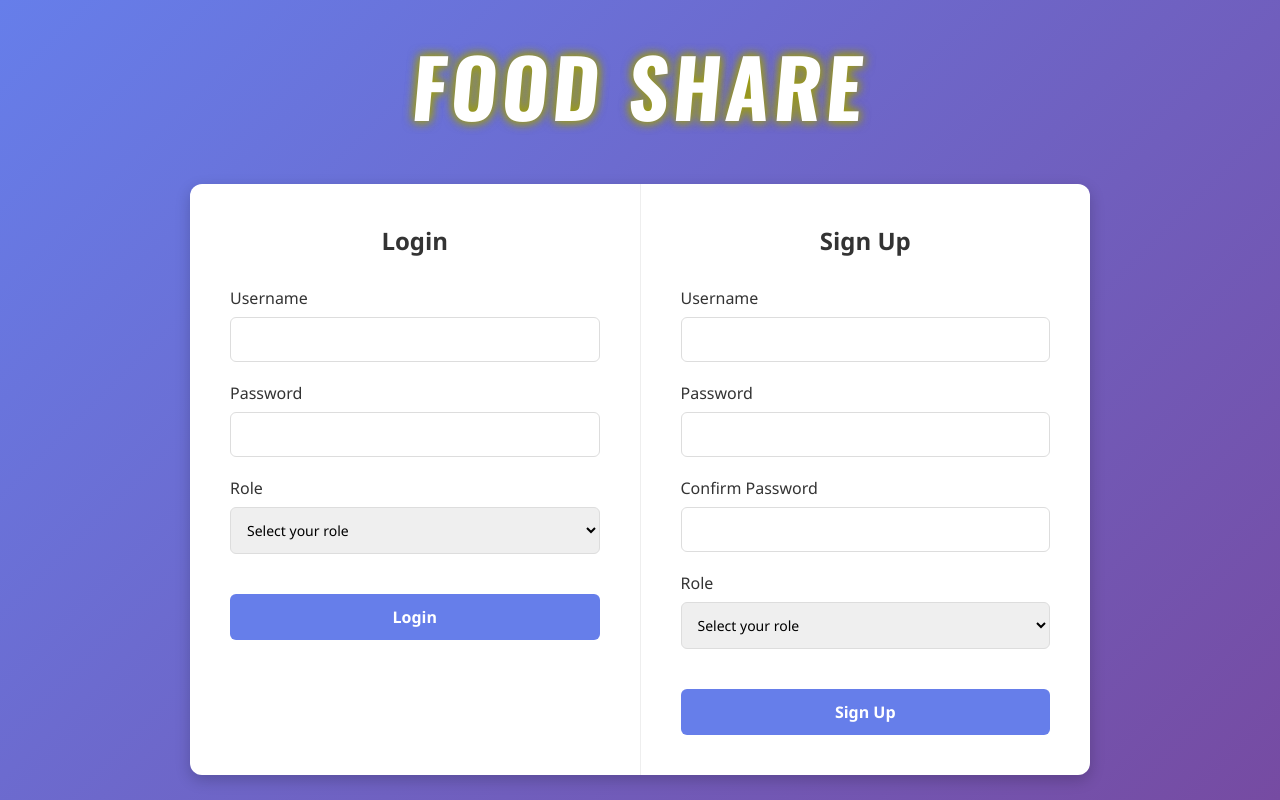
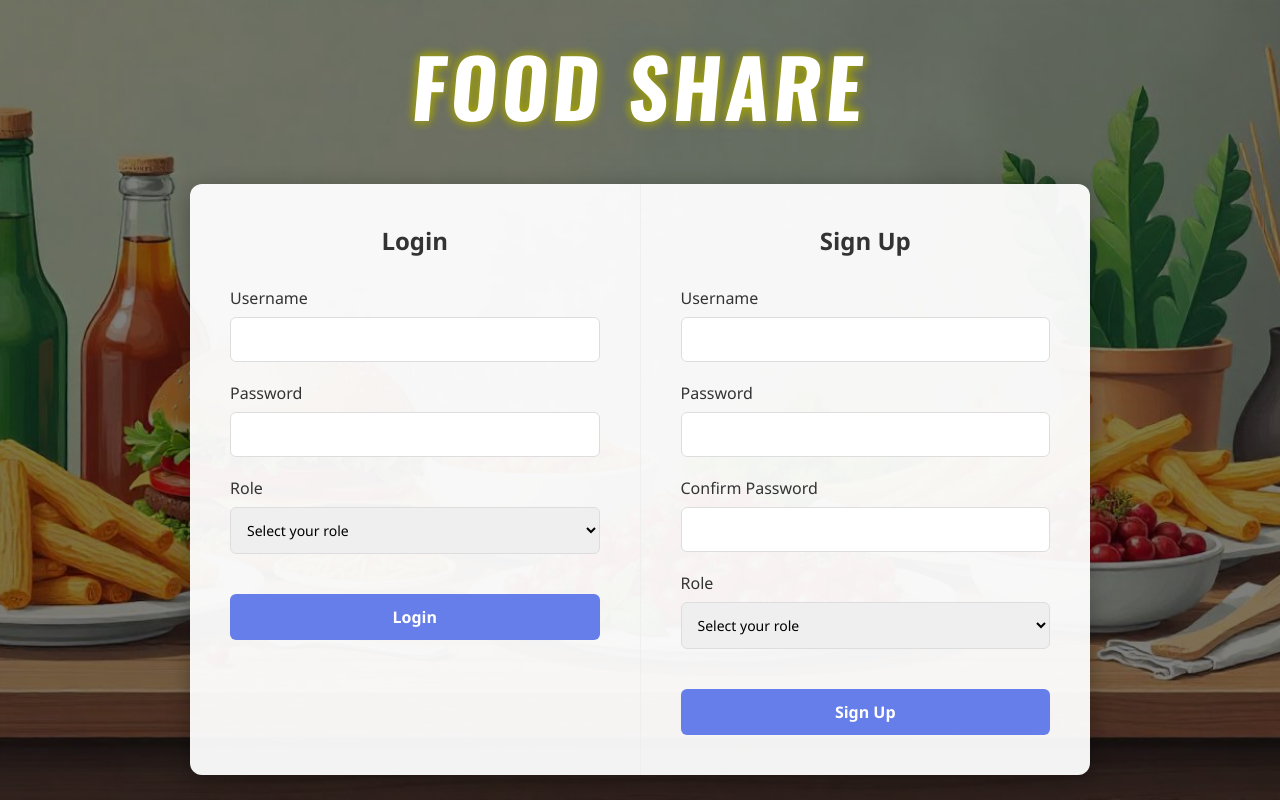
Before and after one commit to Indrajiths4/webproject, a PHP site: page /home.php in a window 1280 px wide. Run offline with PHP 8.4, Linux system fonts and the light colour scheme.

Commit message:
new changes

```diff
--- a/home.php
+++ b/home.php
@@ -167,7 +167,7 @@ if (isset($_POST['logout'])) {
                 <a href="insert_item.php">Add Item</a>
                 <a href="update_item.php">Update Item</a>
                 <a href="delete_item.php">Delete Item</a>
-                <a href="bought_item.php">Bought items</a>
+                <a href="bought_item.php">Donated items</a>
             </div>
             <div class="user-section">
                 <span>Welcome, <?php echo $_SESSION['username']; ?></span>
--- a/login.php
+++ b/login.php
@@ -43,7 +43,7 @@ if(isset($_POST['signup'])) {
 if(isset($_POST['login'])) {
     $username = $_POST['username'];
     $password = $_POST['password'];
-    $role = $_POST['role'];  // New role field
+    $role = $_POST['role'];
     $login_query = "SELECT * FROM users WHERE username = '$username' AND userpassword = '$password' AND usertype = '$role'";
     $result = mysqli_query($conn, $login_query);
 
@@ -67,10 +67,9 @@ if (!isset($_SESSION['username'])):
 <head>
     <meta charset="UTF-8">
     <meta name="viewport" content="width=device-width, initial-scale=1.0">
-    <title>Login & Sign Up</title>
+    <title>Login & Sign Up - Food Share</title>
+    <link href="https://fonts.googleapis.com/css2?family=Oswald:wght@700&display=swap" rel="stylesheet">
     <style>
-        @import url('https://fonts.googleapis.com/css2?family=Oswald:wght@700&display=swap');
-
         * {
             margin: 0;
             padding: 0;
@@ -84,8 +83,24 @@ if (!isset($_SESSION['username'])):
             flex-direction: column;
             align-items: center;
             justify-content: center;
-            background: linear-gradient(135deg, #667eea 0%, #764ba2 100%);
+            background-image: url('loginpic.jpeg'); /* Make sure to create an 'images' folder and add your background image */
+            background-size: cover;
+            background-position: center;
+            background-repeat: no-repeat;
+            background-attachment: fixed;
             padding: 20px;
+            position: relative;
+        }
+
+        body::before {
+            content: '';
+            position: absolute;
+            top: 0;
+            left: 0;
+            right: 0;
+            bottom: 0;
+            background: rgba(0, 0, 0, 0.5);
+            z-index: 1;
         }
 
         .main-heading {
@@ -101,6 +116,8 @@ if (!isset($_SESSION['username'])):
             text-transform: uppercase;
             transform: skew(-5deg);
             animation: glow 2s ease-in-out infinite alternate;
+            position: relative;
+            z-index: 2;
         }
 
         @keyframes glow {
@@ -120,12 +137,14 @@ if (!isset($_SESSION['username'])):
 
         .container {
             display: flex;
-            background: white;
+            background: rgba(255, 255, 255, 0.95);
             border-radius: 12px;
-            box-shadow: 0 5px 15px rgba(0, 0, 0, 0.2);
+            box-shadow: 0 5px 25px rgba(0, 0, 0, 0.3);
             width: 100%;
             max-width: 900px;
             min-height: 500px;
+            position: relative;
+            z-index: 2;
         }
 
         .split-section {
@@ -134,7 +153,7 @@ if (!isset($_SESSION['username'])):
         }
 
         .split-section:first-child {
-            border-right: 1px solid #eee;
+            border-right: 1px solid rgba(238, 238, 238, 0.8);
         }
 
         .section-title {
```
Also changed, not shown: other parts of login.php (+19 -17 lines), loginpic.jpeg (added).
